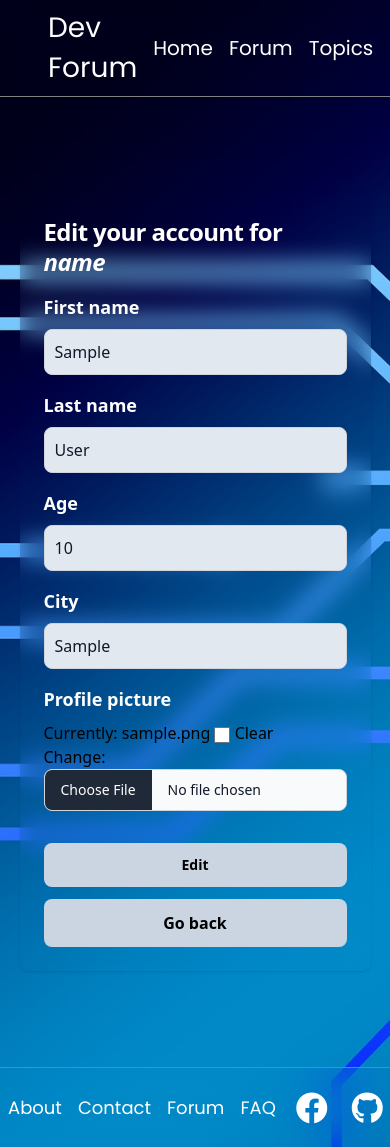
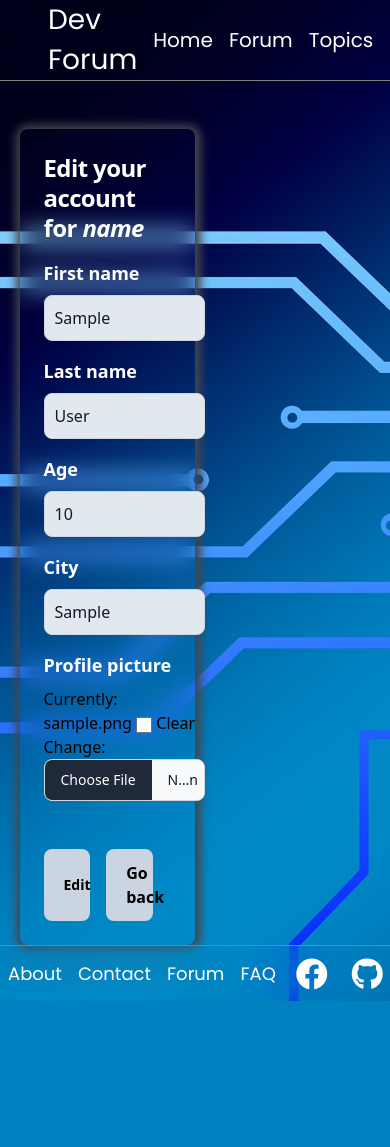
Before and after one commit to chavdar94/WebFinalProject, a Django app: page /profile/1/edit-profile in a window 390 px wide; the page is wider, and only the part inside the window is pictured. After the commit the page ends 1001 px from the top of that part, so only its background shows below. Run offline with Django 4.2, Linux system fonts and the light colour scheme; a user stored in the database is signed in; tables that the repository leaves empty hold one stand-in row (values such as "Sample post"); grey boxes marked "Sample" are stand-in pictures; some libraries are stand-ins or nearby versions.

Commit message:
Added responsive styling

```diff
--- a/src/apps/core/forms.py
+++ b/src/apps/core/forms.py
@@ -76,7 +76,9 @@ class ProfileUpdateForm(forms.ModelForm):
         self.__set_field_classes()
         self.fields['profile_picture'].widget.attrs.update(
             {
-                'class': 'block w-full text-sm text-gray-900 border border-gray-300 rounded-lg cursor-pointer bg-gray-50 dark:text-gray-400 focus:outline-none dark:bg-gray-700 dark:border-gray-600 dark:placeholder-gray-400'})
+                'class': 'block w-full text-sm text-gray-900 border border-gray-300 rounded-lg cursor-pointer bg-gray-50 dark:text-gray-400 focus:outline-none dark:bg-gray-700 dark:border-gray-600 dark:placeholder-gray-400'
+                }
+        )
 
     def __set_field_classes(self):
         for field in self.fields.values():
--- a/src/apps/forum/views.py
+++ b/src/apps/forum/views.py
@@ -9,7 +9,7 @@ from .models import Post, Topic, Comment
 class ForumPage(views.ListView):
     model = Post
     template_name = 'forum/forum.html'
-    paginate_by = 10
+    paginate_by = 8
 
     def get_context_data(self, **kwargs):
         context = super().get_context_data()
--- a/src/static/css/output.css
+++ b/src/static/css/output.css
@@ -1279,6 +1283,14 @@ input:checked + .toggle-bg{
   margin-top: 1.5rem;
 }
 
+.mt-12{
+  margin-top: 3rem;
+}
+
+.mr-4{
+  margin-right: 1rem;
+}
+
 .block{
   display: block;
 }
@@ -1349,6 +1361,42 @@ input:checked + .toggle-bg{
 
 .h-full{
   height: 100%;
+}
+
+.h-14{
+  height: 3.5rem;
+}
+
+.h-32{
+  height: 8rem;
+}
+
+.h-\[\]{
+  height: ;
+}
+
+.h-\[72px\]{
+  height: 72px;
+}
+
+.h-\[70px\]{
+  height: 70px;
+}
+
+.h-\[400px\]{
+  height: 400px;
+}
+
+.h-\[300px\]{
+  height: 300px;
+}
+
+.h-\[200px\]{
+  height: 200px;
+}
+
+.h-\[250px\]{
+  height: 250px;
 }
 
 .max-h-min{
@@ -1408,21 +1460,61 @@ input:checked + .toggle-bg{
   width: 75%;
 }
 
-.w-11\/12{
-  width: 91.666667%;
-}
-
-.w-\[calc\(100\%-2rem\)\]{
-  width: calc(100% - 2rem);
+.w-2\/4{
+  width: 50%;
+}
+
+.w-1\/4{
+  width: 25%;
+}
+
+.w-2\/6{
+  width: 33.333333%;
+}
+
+.w-4\/6{
+  width: 66.666667%;
+}
+
+.w-\[calc\(33\%-2rem\)\]{
+  width: calc(33% - 2rem);
+}
+
+.w-\[calc\(30\%-2rem\)\]{
+  width: calc(30% - 2rem);
+}
+
+.w-\[calc\(35\%-2rem\)\]{
+  width: calc(35% - 2rem);
+}
+
+.w-\[calc\(33\%\)\]{
+  width: calc(33%);
+}
+
+.w-\[calc\(30\%\)\]{
+  width: calc(30%);
+}
+
+.w-\[calc\(28\%\)\]{
+  width: calc(28%);
+}
+
+.w-\[calc\(29\%\)\]{
+  width: calc(29%);
+}
+
+.w-\[300px\]{
+  width: 300px;
+}
+
+.w-\[400px\]{
+  width: 400px;
 }
 
 .min-w-min{
   min-width: -moz-min-content;
   min-width: min-content;
-}
-
-.max-w-md{
-  max-width: 28rem;
 }
 
 .flex-1{
@@ -1509,6 +1601,10 @@ input:checked + .toggle-bg{
   grid-template-columns: repeat(7, minmax(0, 1fr));
 }
 
+.flex-row{
+  flex-direction: row;
+}
+
 .flex-col{
   flex-direction: column;
 }
@@ -1559,6 +1655,10 @@ input:checked + .toggle-bg{
 
 .gap-8{
   gap: 2rem;
+}
+
+.gap-4{
+  gap: 1rem;
 }
 
 .-space-x-px > :not([hidden]) ~ :not([hidden]){
--- a/src/static/custom/custom.css
+++ b/src/static/custom/custom.css
@@ -35,6 +35,8 @@ footer {
 }
 
 .topic-card,
-.card-item{
+.card-item,
+.shadow-box,
+.forum-table{
     box-shadow: 1px 1px 10px 5px #44474d;
 }
--- a/src/static/custom/responsive.css
+++ b/src/static/custom/responsive.css
@@ -40,6 +40,10 @@
 
     #default-search::placeholder {
         color: transparent;
+    }
+
+    .navbar {
+        height: 80px;
     }
 }
 
--- a/src/templates/base/base.html
+++ b/src/templates/base/base.html
@@ -79,7 +79,7 @@
         {% endblock %}
 
     </main>
-    <footer class="w-full h-20 backdrop-blur-xl flex justify-around items-center">
+    <footer class="w-full h-14 backdrop-blur-xl flex justify-around items-center">
         {% include 'components/footer.html' %}
     </footer>
 </div>
--- a/src/templates/components/info-card.html
+++ b/src/templates/components/info-card.html
@@ -1,4 +1,4 @@
-<div class="card-item xl:max-w-md flex flex-col items-start justify-evenly  p-6 opacity-1 border rounded-xl shadow bg-transparent border-gray-700 backdrop-blur-xl mx-auto mb-4 {% if forloop.last %} 'mb-0'{% endif %} }}">
+<div class="card-item w-[400px] h-[250px] flex flex-col items-start justify-evenly  p-6 opacity-1 border rounded-xl shadow bg-transparent border-gray-700 backdrop-blur-xl mx-auto mb-4 {% if forloop.last %} 'mb-0'{% endif %} }}">
     <h5 class="card-text mb-2 text-3xl font-bold tracking-tight text-slate-300">{{ post.title }}</h5>
     <p class="card-text mb-3 text-lg font-semibold text-slate-300 tracking-wide">{{ post.body|truncatewords:20 }}</p>
     <a href="{% url 'post_details' slug=post.slug %}"
--- a/src/templates/components/navbar.html
+++ b/src/templates/components/navbar.html
@@ -1,4 +1,4 @@
-<nav class="text-white flex justify-between px-12 w-full h-24 backdrop-blur-md">
+<nav class="navbar text-white flex justify-between px-12 w-full h-[72px] backdrop-blur-md">
     <div class="flex justify-between items-center">
     <span class="logo text-4xl font-['Poppins']">
       <a href="{% url 'home' %}">Dev Forum</a>
--- a/src/templates/components/paginator.html
+++ b/src/templates/components/paginator.html
@@ -1,4 +1,4 @@
-<nav aria-label="Page navigation example" class="paginator text-center mr-6">
+<nav aria-label="Page navigation example" class="paginator text-center mx-auto mt-6">
     {% if page_obj.has_other_pages %}
         <ul class="inline-flex -space-x-px">
             <li>
--- a/src/templates/components/searchbar.html
+++ b/src/templates/components/searchbar.html
@@ -9,7 +9,7 @@
             </svg>
         </div>
         <input type="search" id="default-search" name="pattern"
-               class="block w-full p-4 pl-10 text-sm text-gray-900 border border-gray-300 rounded-lg bg-slate-200 focus:ring-blue-500 focus:border-blue-500"
+               class="block w-full p-4 pl-10 text-sm text-gray-900 border border-gray-300 rounded-lg bg-slate-200 focus:ring-blue-500 focus:border-blue-500 pr-24"
                placeholder="Search Topics, Categories..." required>
         <button type="submit"
                 class="text-black absolute right-2.5 bottom-2.5 bg-slate-400 hover:bg-slate-500 focus:ring-4 focus:outline-none focus:ring-blue-300 font-medium rounded-lg text-sm px-4 py-2 ">
--- a/src/apps/forum/templates/forum/forum.html
+++ b/src/templates/forum/forum.html
@@ -1,6 +1,7 @@
 {% extends 'base/base.html' %}
 
 {% block content %}
+    {% include 'components/searchbar.html' %}
 
     {% if pattern %}
         <div>
@@ -9,7 +10,7 @@
         </div>
     {% endif %}
 
-    <div class="relative overflow-hidden shadow-md rounded-lg mx-auto my-5 backdrop-blur-xl w-[calc(100%-2rem)]">
+    <div class="relative overflow-hidden shadow-md rounded-lg mx-auto backdrop-blur-xl w-[calc(100%-2rem)]">
         <table class="forum-table w-full text-sm text-center text-gray-500 border-spacing-1">
             <thead class="text-3xl text-white uppercase backdrop-blur-xl">
             <tr class="border-2">
--- a/src/apps/forum/templates/forum/posts.html
+++ b/src/templates/forum/posts.html
@@ -1,6 +1,7 @@
 {% extends 'base/base.html' %}
 
 {% block content %}
+    {% include 'components/searchbar.html' %}
     <div class="all-posts w-full h-full flex flex-wrap gap-8 justify-center my-12 px-28">
         {% for topic in object_list %}
 
--- a/src/templates/head/css.html
+++ b/src/templates/head/css.html
@@ -5,4 +5,3 @@
 <link rel="stylesheet" href="https://cdnjs.cloudflare.com/ajax/libs/font-awesome/6.4.0/css/all.min.css">
 <link rel="stylesheet" href="{% static 'custom/responsive.css' %}">
 <link rel="stylesheet" href="{% static 'custom/custom.css' %}">
-<link rel="stylesheet" href="{% static 'custom/posts.css' %}">
--- a/src/templates/profile/password-reset.html
+++ b/src/templates/profile/password-reset.html
@@ -7,7 +7,7 @@
   {% if request.user.pk == user.pk %}
   <div class="reset-pwd-container flex flex-col items-start justify-center pl-12 py-8 mx-auto my-24 lg:py-0">
 
-    <div class="w-full rounded-lg shadow md:mt-0 sm:max-w-md xl:p-0 backdrop-blur-md">
+    <div class="shadow-box w-full rounded-lg shadow md:mt-0 sm:max-w-md xl:p-0 backdrop-blur-md">
       <div class="p-6 space-y-4 md:space-y-6 sm:p-8">
         <h1 class="text-2xl font-bold leading-tight tracking-tight text-white">
           Change password for account <strong class="italic">{{ user.user_name }}</strong>
--- a/src/templates/profile/profile-edit.html
+++ b/src/templates/profile/profile-edit.html
@@ -3,14 +3,15 @@
 {% block content %}
 
     <section>
-  <div class="reset-pwd-container flex flex-col items-start justify-center pl-12 py-8 mx-auto my-24 lg:py-0">
+        <div class="reset-pwd-container flex flex-col items-start justify-center pl-12 py-8 mx-auto mt-12 lg:py-0">
 
-    <div class="w-full rounded-lg shadow md:mt-0 sm:max-w-md xl:p-0 backdrop-blur-md">
-      <div class="p-6 space-y-4 md:space-y-6 sm:p-8">
+            <div class="shadow-box w-2/4 rounded-lg shadow backdrop-blur-md">
+                <div class="flex flex-wrap p-6 space-y-4 md:space-y-6 sm:p-8">
                     <h1 class="text-2xl font-bold leading-tight tracking-tight text-white">
                         Edit your account for <strong class="italic">{{ user.user_name }}</strong>
                     </h1>
-        <form class="space-y-4" action="{% url 'profile-edit' pk=request.user.pk %}" method="post"
+                    <form class="flex flex-row flex-wrap gap-4 justify-start items-center"
+                          action="{% url 'profile-edit' pk=request.user.pk %}" method="post"
                           enctype='multipart/form-data'>
                         {% for field in form %}
                             <div>
@@ -20,17 +21,19 @@
                             </div>
                         {% endfor %}
 
+                        <div class="w-full flex gap-4 justify-start">
                             <button type="submit" style="margin-top: 32px;"
-            class="w-full text-black bg-slate-300 hover:bg-slate-400 focus:ring-4 focus:outline-none focus:ring-primary-300 font-semibold rounded-lg text-sm px-5 py-3 text-center">
+                                    class="w-[calc(29%)] text-black bg-slate-300 hover:bg-slate-400 focus:ring-4 focus:outline-none focus:ring-primary-300 font-semibold rounded-lg text-sm px-5 py-3 text-center">
                                 Edit
                             </button>
 
-          <a href="{% url 'profile-page' pk=user.pk %}">
-            <button type="button" style="margin-top: 12px;"
+                            <a class="w-[calc(29%)] " href="{% url 'profile-page' pk=user.pk %}">
+                                <button type="button" style="margin-top: 32px;"
                                         class="w-full text-black bg-slate-300 hover:bg-slate-400 focus:ring-4 focus:outline-none focus:ring-primary-300 font-semibold rounded-lg text-md px-5 py-3 text-center">
                                     Go back
                                 </button>
                             </a>
+                        </div>
                         {% csrf_token %}
                     </form>
                 </div>
```
Also changed, not shown: other parts of src/static/css/output.css (+34 -19 lines), src/templates/forum/post-details.html (renamed from src/apps/forum/templates/forum/post-details.html, +12 -3 lines), src/templates/forum/topic.html (renamed from src/apps/forum/templates/forum/topic.html). Lines whose indentation alone changed are shown as unchanged.
